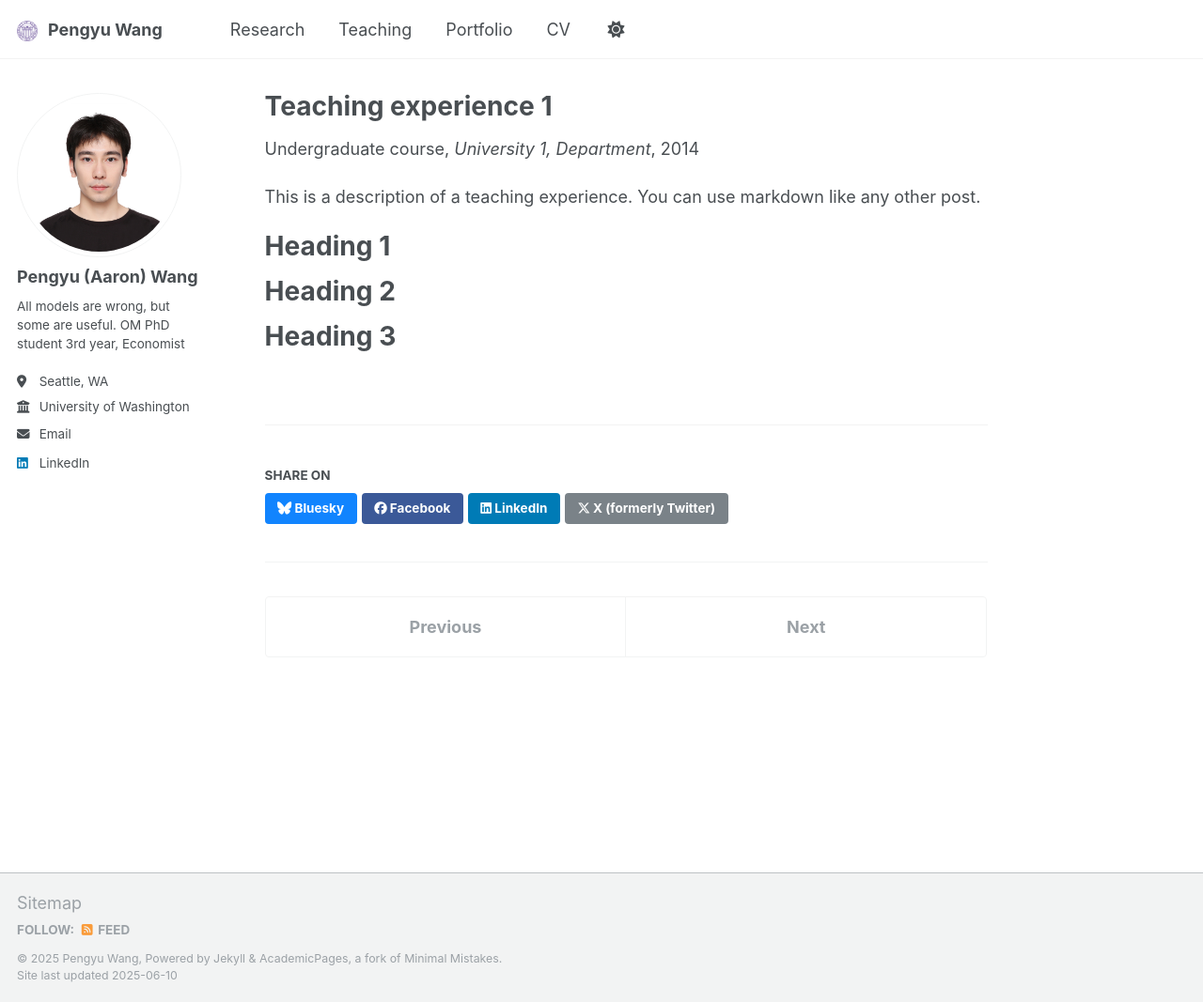
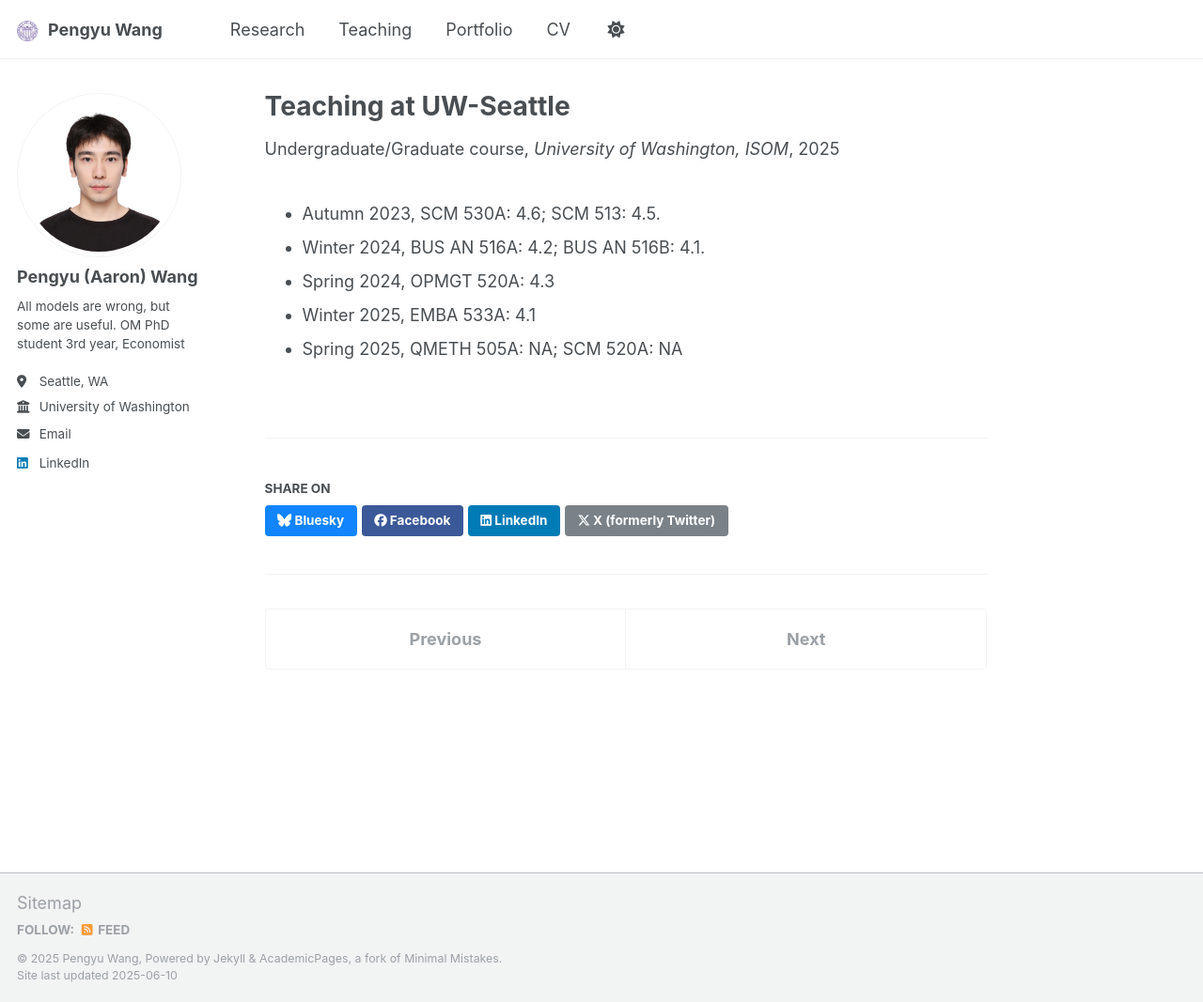
Before and after one commit to MithrandiRAaron/mithrandiraaron.github.io, a Jekyll site: the page built from _teaching/2014-spring-teaching-1.md, in a window 1280 px wide and 1067 px high. Shown: the whole window at 94% size. Built offline with Jekyll 4.4.1, drawn with Linux system fonts in a browser that asks for light colours.

Commit message:
Update 2014-spring-teaching-1.md

```diff
--- a/_teaching/2014-spring-teaching-1.md
+++ b/_teaching/2014-spring-teaching-1.md
@@ -1,20 +1,14 @@
 ---
-title: "Teaching experience 1"
+title: "Teaching at UW-Seattle"
 collection: teaching
-type: "Undergraduate course"
+type: "Undergraduate/Graduate course"
 permalink: /teaching/2014-spring-teaching-1
-venue: "University 1, Department"
-date: 2014-01-01
-location: "City, Country"
+venue: "University of Washington, ISOM"
+date: 2025-06-09
+location: "Seattle, USA"
 ---
-
-This is a description of a teaching experience. You can use markdown like any other post.
-
-Heading 1
-======
-
-Heading 2
-======
-
-Heading 3
-======
+* Autumn 2023, SCM 530A: 4.6; SCM 513: 4.5.
+* Winter 2024, BUS AN 516A: 4.2; BUS AN 516B: 4.1.
+* Spring 2024, OPMGT 520A: 4.3
+* Winter 2025, EMBA 533A: 4.1
+* Spring 2025, QMETH 505A: NA; SCM 520A: NA
```
